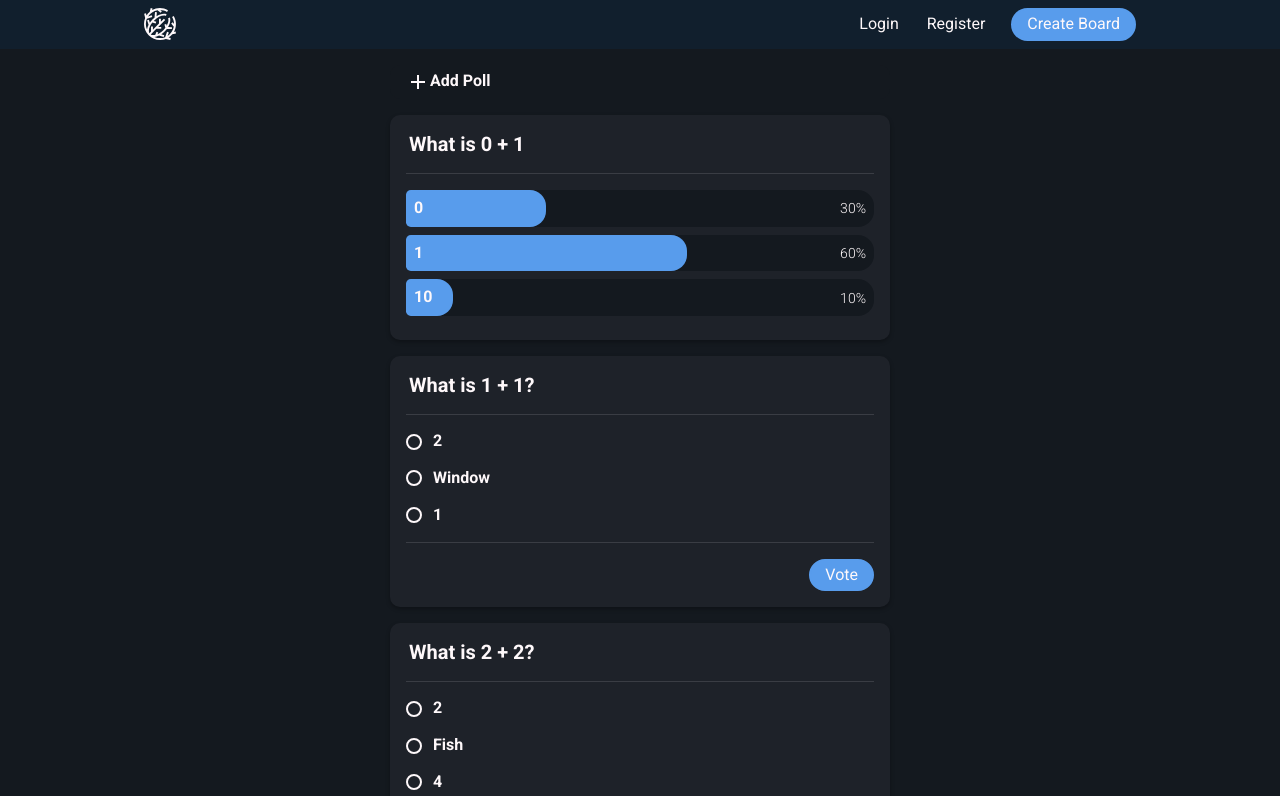
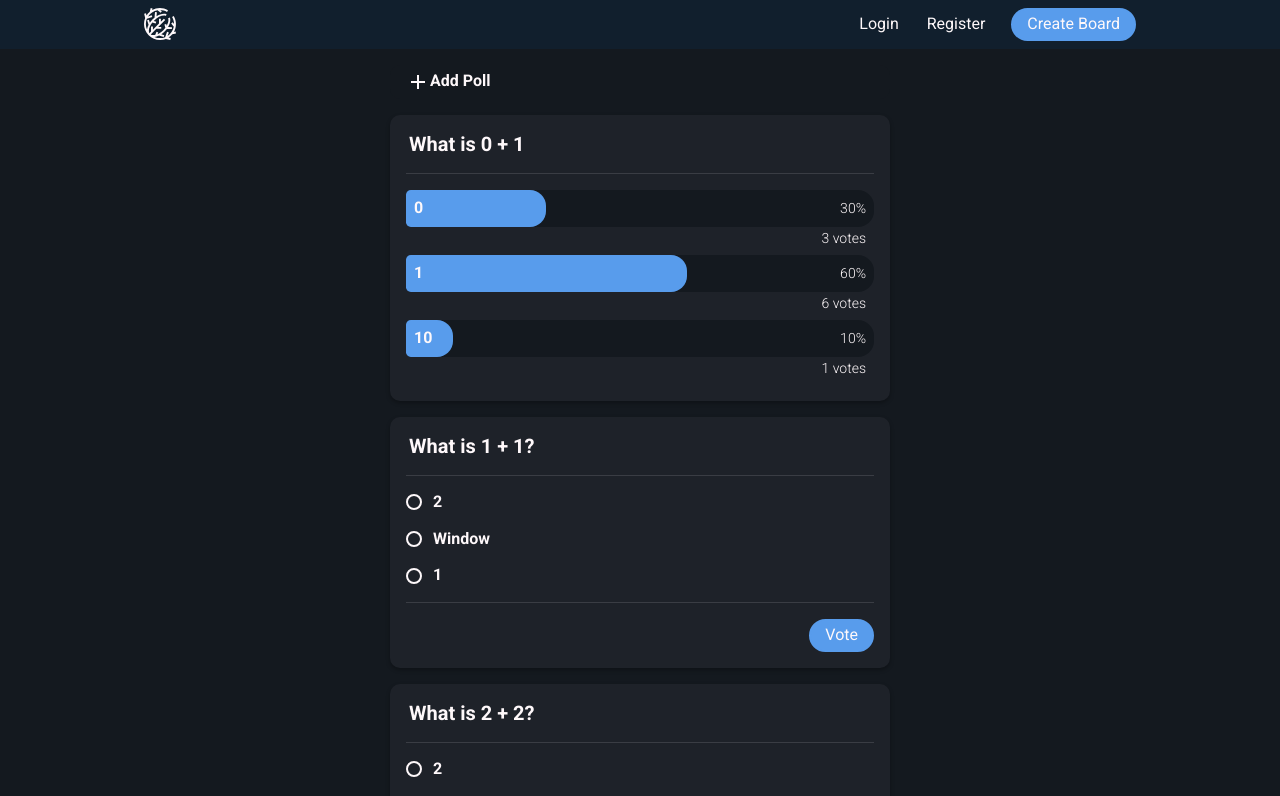
Before and after one commit to hhuuddoo/silent-classroom, a React (Create React App) app: page / in a window 1280 px wide. Shown: the top 796 px of the page. Built offline with nearby package versions, Linux system fonts and the light colour scheme.

Commit message:
add vote counter

```diff
--- a/src/components/poll-option-result.js
+++ b/src/components/poll-option-result.js
@@ -1,12 +1,15 @@
 import React from "react";
 
-export default function PollOptionResult({ option, percentage }) {
+export default function PollOptionResult({ option, percentage, votes }) {
   return (
-    <div className="poll-result">
-      <div className="poll-result__bar" style={{ width: `${percentage}%` }}>
-        <span className="poll-result__option">{option}</span>
+    <div className="poll-result-container">
+      <div className="poll-result">
+        <div className="poll-result__bar" style={{ width: `${percentage}%` }}>
+          <span className="poll-result__option">{option}</span>
+        </div>
+        <span className="poll-result__percentage">{percentage}%</span>
       </div>
-      <span className="poll-result__percentage">{percentage}%</span>
+      <span className="poll-votes">{votes} votes</span>
     </div>
   );
 }
--- a/src/containers/poll-results.js
+++ b/src/containers/poll-results.js
@@ -6,9 +6,9 @@ export default function PollResults({ question }) {
     <Panel>
       <Question>{question}</Question>
       <Seperator />
-      <PollOptionResult option="0" percentage="30" />
-      <PollOptionResult option="1" percentage="60" />
-      <PollOptionResult option="10" percentage="10" />
+      <PollOptionResult option="0" percentage="30" votes="3" />
+      <PollOptionResult option="1" percentage="60" votes="6" />
+      <PollOptionResult option="10" percentage="10" votes="1" />
     </Panel>
   );
 }
--- a/src/scss/_poll-result.scss
+++ b/src/scss/_poll-result.scss
@@ -1,10 +1,14 @@
+.poll-result-container {
+  display: flex;
+  flex-direction: column;
+  margin-bottom: 0.5rem;
+
   .poll-result {
     position: relative;
     display: flex;
     align-items: center;
     background-color: $veryDarkBlue;
     border-radius: 0.3rem 1rem 1rem 0.3rem;
-  margin-bottom: 0.5rem;
 
     &__bar {
       display: flex;
@@ -30,3 +34,12 @@
       font-weight: 300;
     }
   }
+
+  .poll-votes {
+    align-self: flex-end;
+    margin-top: 0.125rem;
+    padding-right: 0.5rem;
+    font-size: 0.875rem;
+    font-weight: 300;
+  }
+}
--- a/src/scss/index.css
+++ b/src/scss/index.css
@@ -491,7 +491,18 @@ a:hover {
   margin-bottom: 1rem;
 }
 
-.poll-result {
+.poll-result-container {
+  display: -webkit-box;
+  display: -ms-flexbox;
+  display: flex;
+  -webkit-box-orient: vertical;
+  -webkit-box-direction: normal;
+      -ms-flex-direction: column;
+          flex-direction: column;
+  margin-bottom: 0.5rem;
+}
+
+.poll-result-container .poll-result {
   position: relative;
   display: -webkit-box;
   display: -ms-flexbox;
@@ -501,10 +512,9 @@ a:hover {
           align-items: center;
   background-color: #14191f;
   border-radius: 0.3rem 1rem 1rem 0.3rem;
-  margin-bottom: 0.5rem;
 }
 
-.poll-result__bar {
+.poll-result-container .poll-result__bar {
   display: -webkit-box;
   display: -ms-flexbox;
   display: flex;
@@ -519,17 +529,26 @@ a:hover {
   transition: width 180ms ease-in-out;
 }
 
-.poll-result__option {
+.poll-result-container .poll-result__option {
   margin: 0.5rem 0;
   white-space: nowrap;
   font-weight: 700;
 }
 
-.poll-result__percentage {
+.poll-result-container .poll-result__percentage {
   position: absolute;
   right: 0;
   padding-right: 0.5rem;
   font-size: 0.875rem;
   font-weight: 300;
 }
+
+.poll-result-container .poll-votes {
+  -ms-flex-item-align: end;
+      align-self: flex-end;
+  margin-top: 0.125rem;
+  padding-right: 0.5rem;
+  font-size: 0.875rem;
+  font-weight: 300;
+}
 /*# sourceMappingURL=index.css.map */
```
Also changed, not shown: 1 other file (tests, documents, lock files or other folders). Lines whose indentation alone changed are shown as unchanged.
